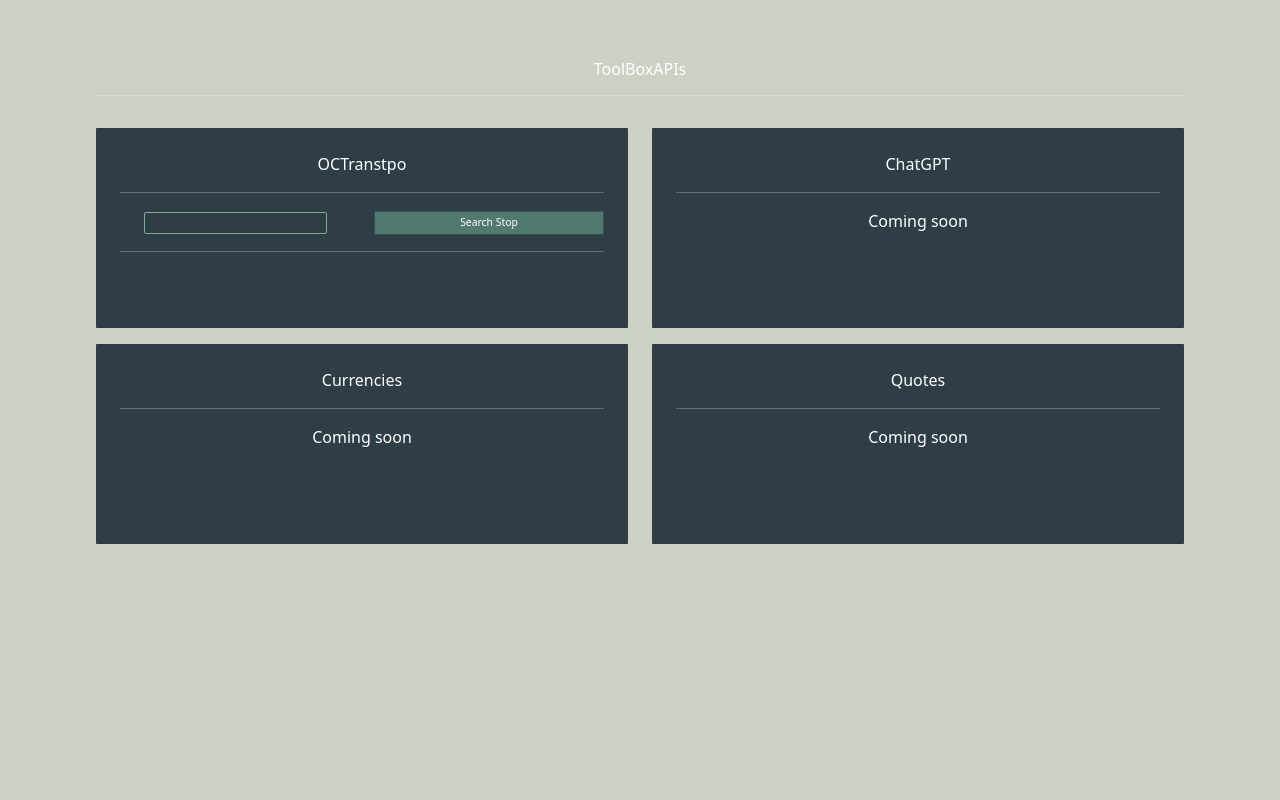
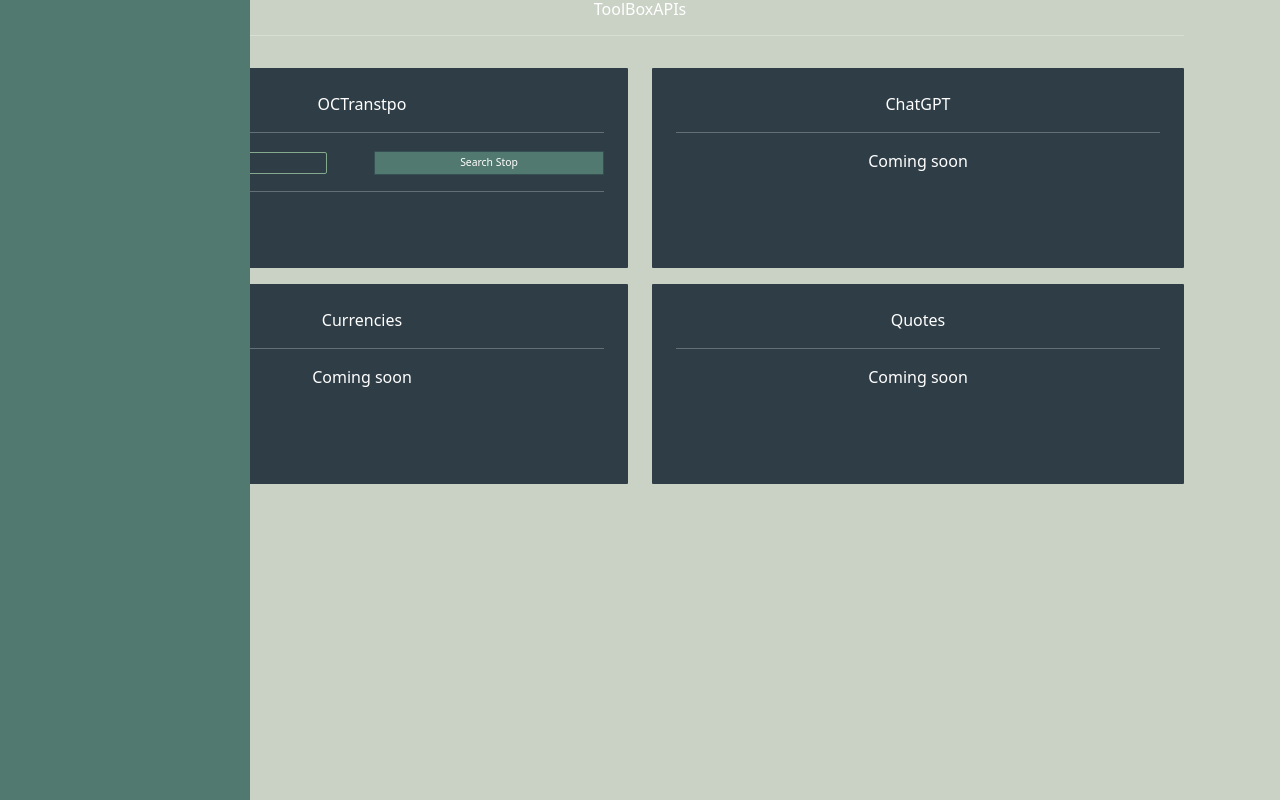
Before and after one commit to vinigonz1993/discordbot, a React (Create React App) app in the folder frontend/: page / in a window 1280 px wide. Built offline with nearby package versions, Linux system fonts and the light colour scheme.

Commit message:
Creating menu

```diff
--- a/frontend/src/App.css
+++ b/frontend/src/App.css
@@ -4,6 +4,6 @@
   color: white !important;
   width: 85% !important;
   margin: 0 auto !important;
-  margin-top: 60px !important;
+  /* margin-top: 60px !important; */
   text-align: center !important;
 }
--- a/frontend/src/App.tsx
+++ b/frontend/src/App.tsx
@@ -2,9 +2,15 @@
 import './App.css';
 import 'bootstrap/dist/css/bootstrap.css';
 import Main from './components/Main';
+import Menu from './components/common/Menu';
 
 function App() {
-  return <Main/>
+  return (
+    <>
+      <Menu />
+      <Main/>
+    </>
+  )
 }
 
 export default App;
--- a/frontend/src/components/Main.tsx
+++ b/frontend/src/components/Main.tsx
@@ -1,6 +1,5 @@
-import React, { useEffect, useState } from "react";
+import React from "react";
 import { Row, Col } from "react-bootstrap";
-import Input from "./common/Input";
 import Section from "./common/Section";
 import OCT from "./OCT";
 
@@ -10,7 +9,7 @@
             <h6>ToolBoxAPIs</h6>
             <hr />
             <Row>
-                <Col xl={6} lg={6} md={6} sm={12}>
+                <Col xl={6} lg={12} md={12} sm={12}>
                     <Section>
                         OCTranstpo
                         <hr/>
--- /dev/null
+++ b/frontend/src/components/common/Menu/index.tsx
@@ -0,0 +1,14 @@
+import styled from "styled-components";
+import { COLORS } from "../Colors";
+
+const Menu = styled.div`
+    width: 250px;
+    z-index: 9999;
+    padding: 0 !important;
+    background: ${COLORS.secondary};
+    left: 0 !important;
+    position: fixed;
+    height: 100vh !important;
+`;
+
+export default Menu;
```
Also changed, not shown: 10 other files (tests, documents, lock files or other folders).
